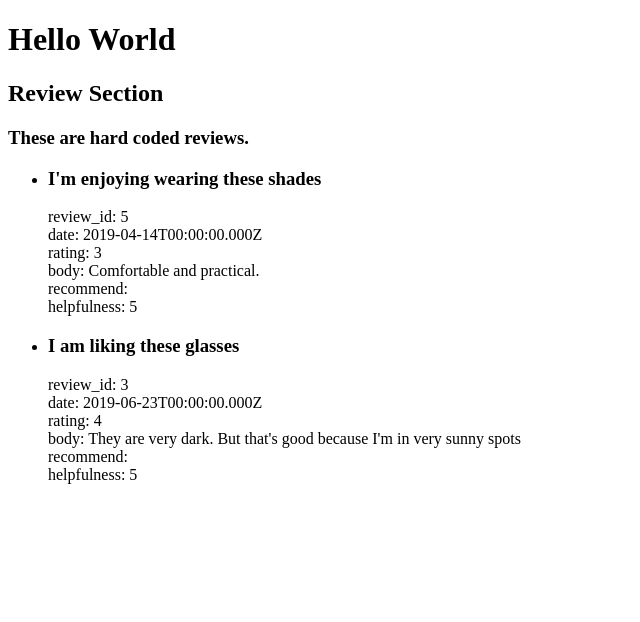
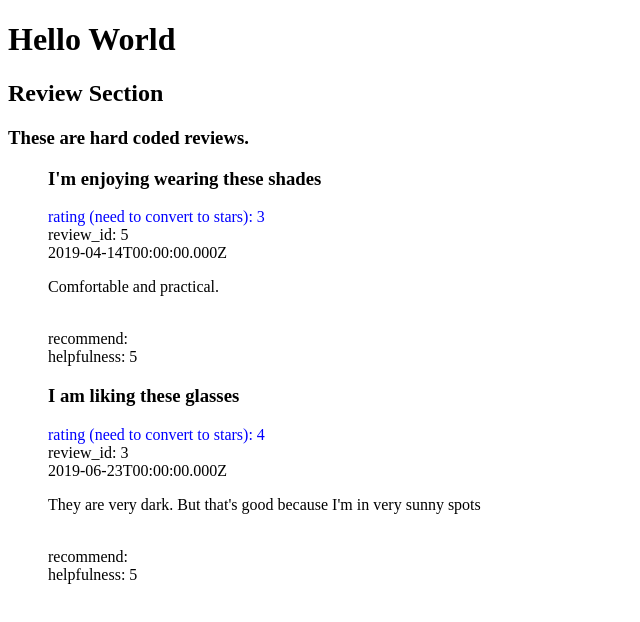
Before and after one commit to Hackreactor-Quantum-of-Solace/Project-Atelier, a React app: page / in a window 1280 px wide. Shown: the top 622 px of the page, without its empty margins (0-640 px from the left). Built offline with nearby package versions, Linux system fonts and the light colour scheme; the HTML template or start-up script is replaced by a standard one.

Commit message:
added styling to rating

```diff
--- a/client/src/components/RatingsReview/Review.jsx
+++ b/client/src/components/RatingsReview/Review.jsx
@@ -73,21 +73,30 @@ export default class Review extends React.Component {
       reviewer_name,
       helpfulness
     }) => {
+     let ratingStyle = {
+      color: 'blue'
+     }
+     console.log(typeof date, 'line 79')
+     console.log(new Date(date), 'line 80')
      return (
-      <li>
+      <div>
+        {/* <li> */}
+
           <h3>{summary}</h3>
+          <span style={ratingStyle}>rating (need to convert to stars): {rating}</span>
+          <br />
           <span>review_id: {review_id}</span>
           <br />
-       <span>date: {date}</span>
+          <span>{date}</span>
           <br />
-       <span>rating: {rating}</span>
-       <br />
-       <span>body: {body}</span>
+          <p>{body}</p>
           <br />
           <span>recommend: {recommend}</span>
           <br />
           <span>helpfulness: {helpfulness}</span>
-      </li>
+        {/* </li> */}
+      </div>
+
       )
     })
 
```
Lines whose indentation alone changed are shown as unchanged.
